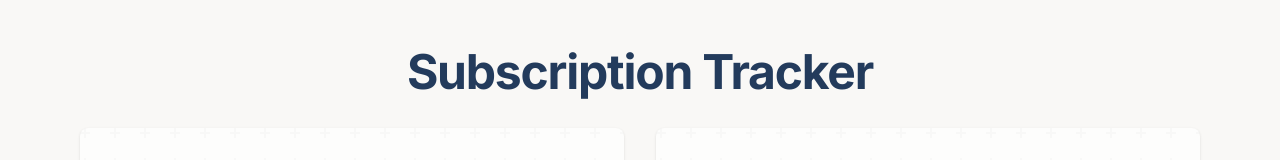
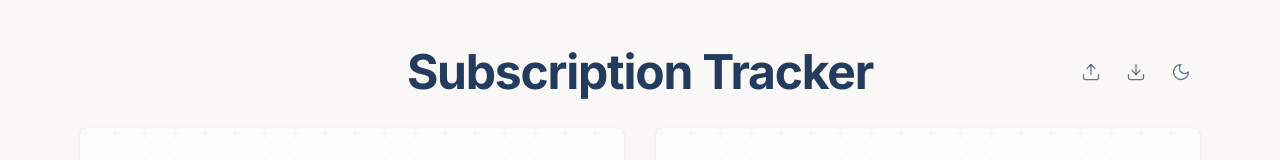
Before and after one commit to morhendos/subscription-tracker, a Next.js app: page / in a window 1280 px wide. Shown: the top 160 px of the page. Built offline with nearby package versions, Linux system fonts and the light colour scheme.

Commit message:
Update PageHeader to include theme and import/export controls

```diff
--- a/src/components/layout/PageHeader.tsx
+++ b/src/components/layout/PageHeader.tsx
@@ -1,14 +1,18 @@
 'use client';
 
-import { usePathname } from 'next/navigation';
+import { HeaderControls } from '../settings/HeaderControls';
 
 export function PageHeader() {
   return (
     <div className="mb-8 animate-fade-in">
-      <div className="flex justify-center items-center">
+      <div className="flex justify-between items-center">
+        <div className="w-32" />
         <h1 className="journal-heading text-4xl sm:text-5xl font-bold text-ink tracking-tight">
           Subscription Tracker
         </h1>
+        <div className="w-32">
+          <HeaderControls />
+        </div>
       </div>
     </div>
   );
```
